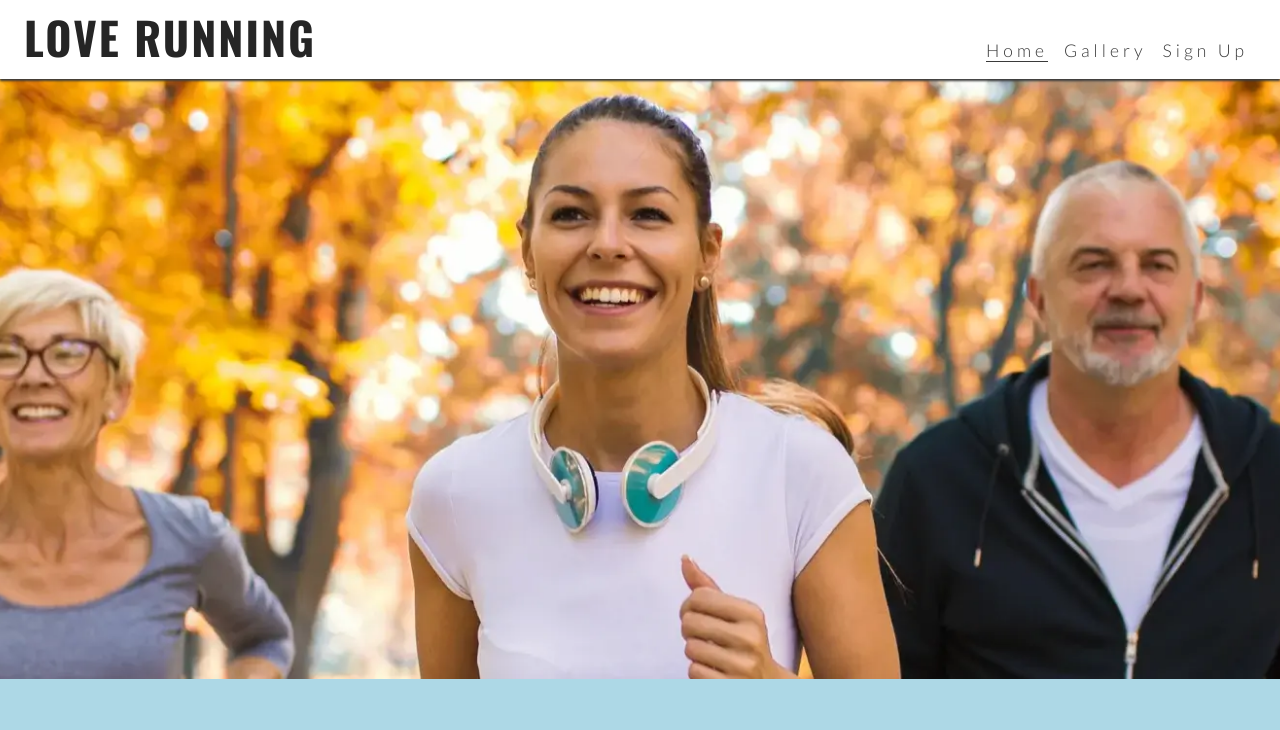
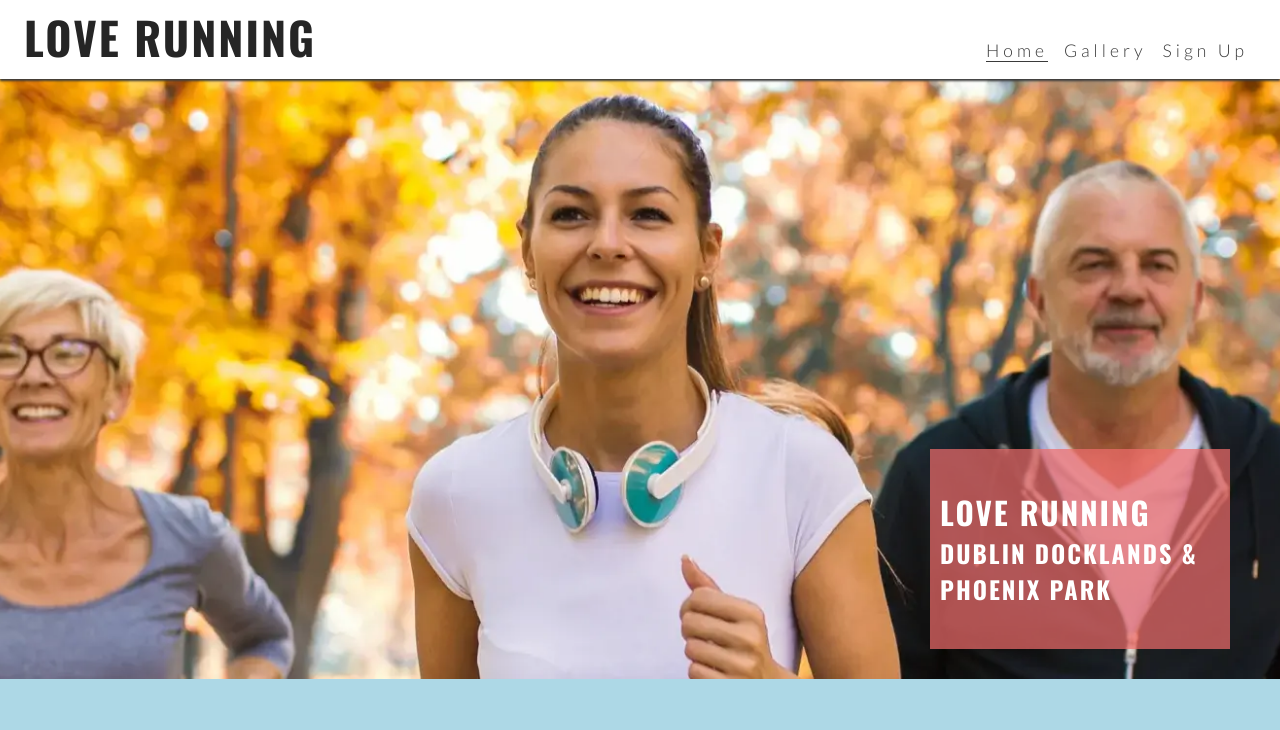
Before and after one commit to Crim6864/loverunning, a plain HTML site: page index.html in a window 1280 px wide. Shown: the top 730 px of the page. Drawn offline with nearby package versions, Linux system fonts and the light colour scheme.

Commit message:
Added content to Hero

```diff
--- a/assets/css/style.css
+++ b/assets/css/style.css
@@ -18,6 +18,15 @@ body {
     font-family: 'Lato', sans-serif;
 }
 
+h1,
+h2,
+h3 {
+    font-family: 'Oswald', sans-serif;
+    text-transform: uppercase;
+    letter-spacing: 2px;
+    color: #252525;
+}
+
 /* Header */
 header {
     background-color: #ffffff;
@@ -36,12 +45,6 @@ header a {
     color: inherit;
 }
 
-h1 {
-    font-family: 'Oswald', sans-serif;
-    text-transform: uppercase;
-    letter-spacing: 2px;
-    color: #252525;
-}
 
 #menu {
     font-size: 110%;
@@ -95,6 +98,24 @@ main {
     height: 600px;
     width: 100%;
     background: url("../images/hero-image.webp") no-repeat center center/cover;
+    position: relative;
+}
+
+#cover-text {
+    /* Final rgba value sets the opacity so it is semi-transparent */
+    background-color: rgba(241, 109, 107, .7);
+    font-size: 130%;
+    position: absolute;
+    bottom: 30px;
+    width: 80%;
+    min-height: 200px;
+    padding-top: 40px;
+    padding-left: 10px;
+}
+
+#cover-text>h2,
+#cover-text>h3 {
+    color: #ffffff;
 }
 
 
@@ -148,6 +169,13 @@ main {
         /* Push main content down to accommodate larger header */
         margin-top: 79px;
     }
+
+    /* Hero */
+    #cover-text {
+        width: 300px;
+        right: 50px;
+
+    }
 }
 
 /* Large devices (laptops and desktops, 992px and up) */
--- a/index.html
+++ b/index.html
@@ -58,7 +58,12 @@
 
     <!-- Main content -->
     <main>
-      <section id="hero"></section>
+      <section id="hero">
+        <div id="cover-text">
+            <h2>Love Running</h2>
+            <h3>Dublin Docklands & Phoenix Park</h3>
+        </div>
+      </section>
     </main>
 
     <!-- Footer -->
```
